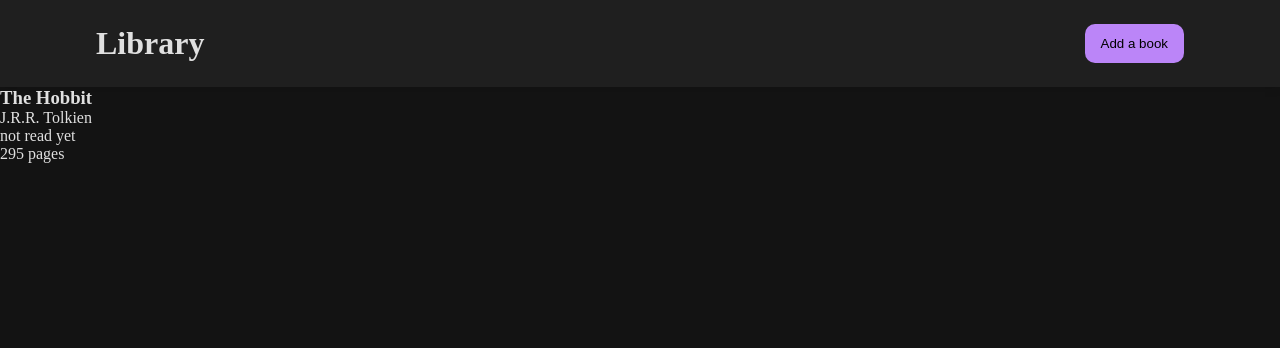
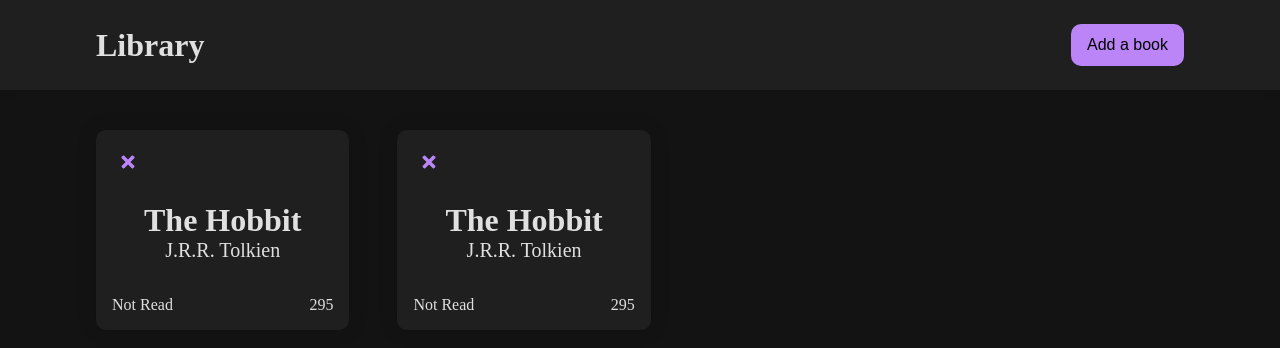
Before and after one commit to PedroEnciso/library, a plain HTML site: page index.html in a window 1280 px wide. Drawn offline with Linux system fonts and the light colour scheme.

Commit message:
add card styles

```diff
--- a/index.html
+++ b/index.html
@@ -15,7 +15,7 @@
     </header>
 
     <main>
-      <section id="book-list"></section>
+      <section id="book-list" class="book-list container"></section>
     </main>
 
     <script src="main.js"></script>
--- a/main.js
+++ b/main.js
@@ -14,6 +14,9 @@ function Book(title, author, pages, read) {
 const theHobbit = new Book("The Hobbit", "J.R.R. Tolkien", 295, false);
 myLibrary.push(theHobbit);
 
+const theHobbit2 = new Book("The Hobbit", "J.R.R. Tolkien", 295, false);
+myLibrary.push(theHobbit2);
+
 function addBookToLibrary() {}
 
 const displayLibrary = () => {
@@ -23,24 +26,61 @@ const displayLibrary = () => {
 };
 
 const displayBook = (book) => {
+  /* model for book card
+    <card>
+        <div>
+            <bookTitle>
+            <bookAuthor>
+        </div>
+        <div>
+            <read>
+            <pages>
+        </div>
+    </card>
+*/
+
+  // creating html elements
   const card = document.createElement("div");
-  const bookTitle = document.createElement("h3");
+
+  const x = document.createElement("img");
+  x.src = "img/x2.svg";
+
+  const container1 = document.createElement("div");
+  const bookTitle = document.createElement("h2");
   const bookAuthor = document.createElement("p");
+
+  const container2 = document.createElement("div");
   const read = document.createElement("p");
   const pages = document.createElement("p");
 
+  // add classes to elements
+  card.classList.add("card");
+  container1.classList.add("container1");
+  bookTitle.classList.add("book-title");
+  bookAuthor.classList.add("book-author");
+  container2.classList.add("container2");
+  read.classList.add("read");
+  pages.classList.add("pages");
+
+  // adding inner html
   bookTitle.innerHTML = book.title;
   bookAuthor.innerHTML = book.author;
-  pages.innerHTML = `${book.pages} pages`;
+  pages.innerHTML = book.pages;
 
   if (book.read === true) read.innerHTML = "already read";
-  else read.innerHTML = "not read yet";
+  else read.innerHTML = "not read";
 
-  card.appendChild(bookTitle);
-  card.appendChild(bookAuthor);
-  card.appendChild(read);
-  card.appendChild(pages);
+  // adding elements to their parent node
+  container1.appendChild(bookTitle);
+  container1.appendChild(bookAuthor);
+  container2.appendChild(read);
+  container2.appendChild(pages);
 
+  card.appendChild(x);
+  card.appendChild(container1);
+  card.appendChild(container2);
+
+  // dispaly the card
   bookList.appendChild(card);
 };
 
--- a/style.css
+++ b/style.css
@@ -2,6 +2,7 @@
   --dark: #131313;
   --dark-accent: #1f1f1f;
   --light-accent: #bb85f8;
+  --light-accent-hover: #a557ff;
   --light: #e0e0e0;
 }
 
@@ -37,6 +38,74 @@ header {
 header button {
   padding: 0.75rem 1rem;
   border: none;
+  font-size: 1rem;
   border-radius: 10px;
   background-color: var(--light-accent);
+  cursor: pointer;
+  transition: 0.4s background-color;
 }
+
+header button:hover {
+  background-color: var(--light-accent-hover);
+}
+
+main {
+  width: 100%;
+  margin-top: 2.5rem;
+}
+
+.book-list {
+  display: flex;
+  flex-wrap: wrap;
+}
+
+.card {
+  background-color: var(--dark-accent);
+  margin-right: 3rem;
+  margin-bottom: 3rem;
+  padding: 1rem 1rem;
+  display: flex;
+  flex-direction: column;
+  border-radius: 10px;
+  box-shadow: 0px 0px 20px rgba(0, 0, 0, 0.144);
+}
+
+.card img {
+  height: 1rem;
+  width: 1rem;
+  cursor: pointer;
+  padding: 0.5rem;
+  border-radius: 50%;
+  transition: 0.3s background-color;
+}
+
+.card img:hover {
+  background-color: var(--dark);
+}
+
+.container1 {
+  align-self: center;
+  justify-self: center;
+  margin: 1.5rem 2rem 2.125rem;
+}
+
+.container1 h2 {
+  font-size: 2rem;
+  text-align: center;
+}
+
+.container1 p {
+  font-size: 1.25rem;
+  text-align: center;
+}
+
+.container2 {
+  display: flex;
+  justify-content: space-between;
+  justify-self: flex-end;
+}
+
+.container2 p {
+  text-transform: capitalize;
+  font-size: 1rem;
+}
```
Also changed, not shown: img/x.svg (added), img/x1.png (added), img/x2.svg (added), 1 other file.
